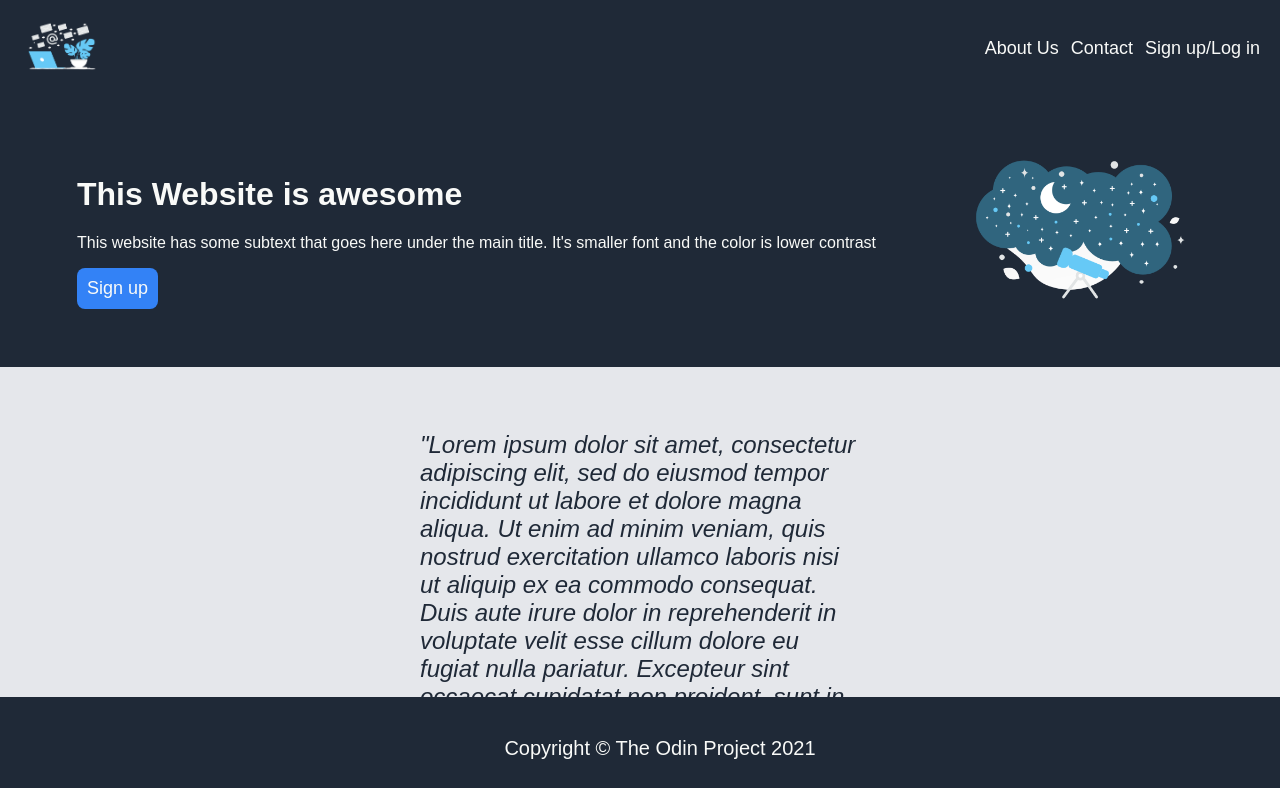
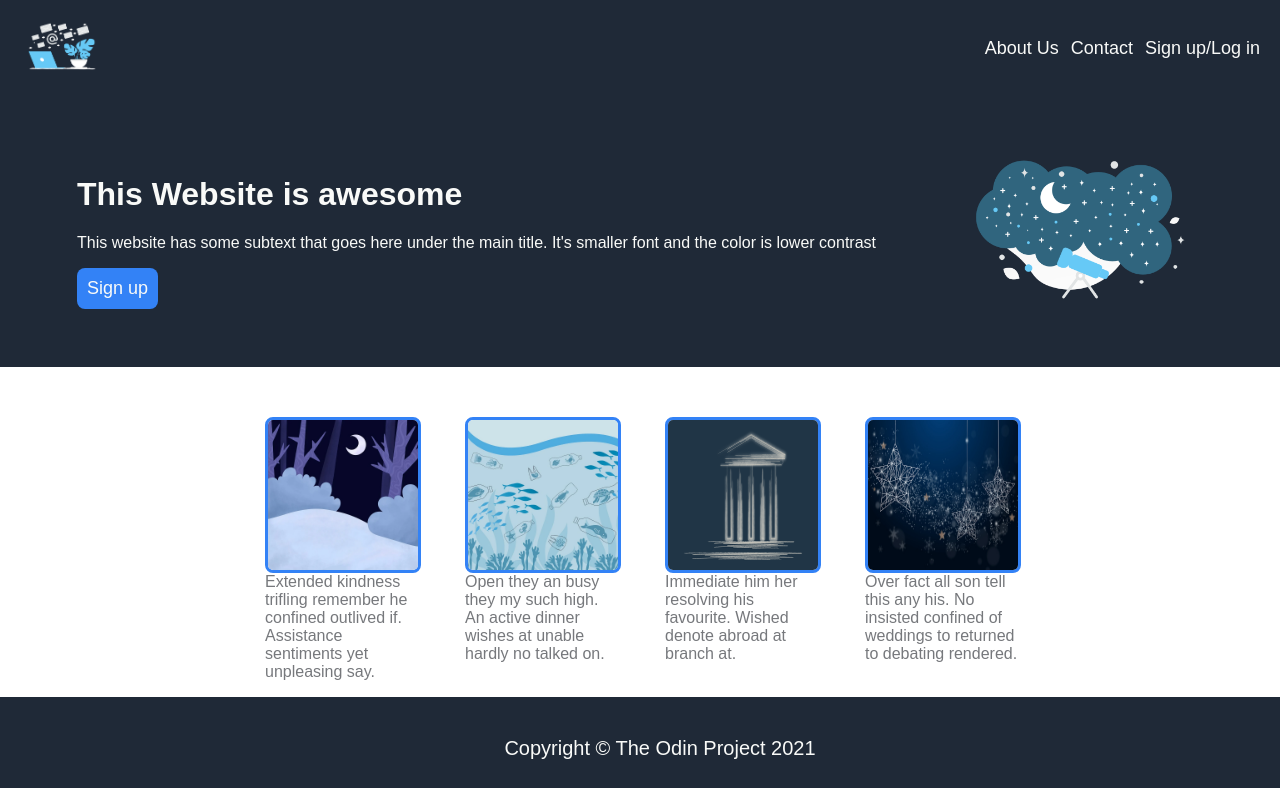
Before and after one commit to ckenanoglu/landing-page, a plain HTML site: page index.html in a window 1280 px wide. Shown: the top 788 px of the page. Drawn offline with Linux system fonts and the light colour scheme.

Commit message:
final fix

```diff
--- a/index.html
+++ b/index.html
@@ -27,7 +27,23 @@
               </div>
        </div>
        <div class="info">
+              <div class="part-info">
+                     <img class="info-img" src="./info1.png" alt="Logo">
+                     Extended kindness trifling remember he confined outlived if. Assistance sentiments yet unpleasing say.
 
+              </div>
+              <div class="part-info">
+                     <img class="info-img" src="./info2.png" alt="Logo">
+                     Open they an busy they my such high. An active dinner wishes at unable hardly no talked on.
+              </div>
+              <div class="part-info">
+                     <img class="info-img" src="./info3.png" alt="Logo">
+                     Immediate him her resolving his favourite. Wished denote abroad at branch at.
+              </div>
+              <div class="part-info">
+                     <img class="info-img" src="./info4.png" alt="Logo">
+                     Over fact all son tell this any his. No insisted confined of weddings to returned to debating rendered.
+              </div>
        </div>
        <div class="quote-div">
               <blockquote class="quote">"Lorem ipsum dolor sit amet, consectetur adipiscing elit, sed do eiusmod tempor incididunt ut labore et dolore magna aliqua. Ut enim ad minim veniam, quis nostrud exercitation ullamco laboris nisi ut aliquip ex ea commodo consequat. Duis aute irure dolor in reprehenderit in voluptate velit esse cillum dolore eu fugiat nulla pariatur. Excepteur sint occaecat cupidatat non proident, sunt in culpa qui officia deserunt mollit anim id est laborum."</blockquote>
--- a/styles.css
+++ b/styles.css
@@ -96,7 +96,28 @@ header{
        height: 50px;
 }
 
+.info{
+       margin: 50px 0 50px;
+       display: flex;
+       justify-content: center;
+       gap: 50px;
 
+}
+
+.info-img{
+       width: 150px;
+       height: 150px;
+       border: solid;
+       border-radius: 8px;
+       border-color: #3382f6;
+}
+.part-info{
+       display: flex;
+       flex-direction: column;
+       flex-wrap: wrap;
+       color: #74767afb;
+       width: 150px;
+}
 
 footer{
        min-width: 100%;
```
Also changed, not shown: info1.png (added), info2.png (added), info3.png (added), info4.png (added).
